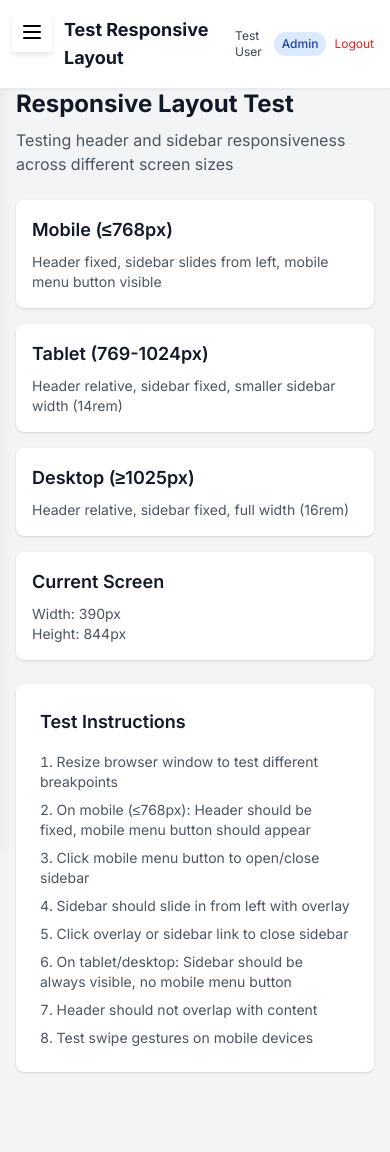
After one commit to ajibayu590/fundraising_php, a PHP site: page /test_responsive.php in a window 390 px wide. The commit adds this page. Run offline with PHP 8.4, Linux system fonts and the light colour scheme; some libraries are stand-ins or nearby versions.

Commit message:
Refactor responsive header and sidebar with mobile menu improvements
Co-authored-by: oppaipin <oppaipin@killua.cloud>

```diff
--- a/styles/main.css
+++ b/styles/main.css
@@ -96,34 +96,95 @@ body {
     border-radius: 4px;
 }
 
-/* Mobile responsive */
+/* Header Responsive Styles */
+header {
+    transition: all 0.3s ease;
+}
+
+/* Mobile Menu Button */
+.mobile-menu-btn {
+    transition: all 0.3s ease;
+    backdrop-filter: blur(10px);
+    -webkit-backdrop-filter: blur(10px);
+}
+
+/* Sidebar Base Styles */
+.sidebar {
+    transition: transform 0.3s ease, box-shadow 0.3s ease;
+    background: white;
+    border-right: 1px solid #e5e7eb;
+}
+
+/* Mobile responsive (up to 768px) */
 @media (max-width: 768px) {
+    /* Header fixed on mobile with proper z-index */
+    header {
+        position: fixed !important;
+        top: 0;
+        left: 0;
+        right: 0;
+        z-index: 50 !important;
+        backdrop-filter: blur(10px);
+        -webkit-backdrop-filter: blur(10px);
+        background: rgba(255, 255, 255, 0.95);
+        border-bottom: 1px solid rgba(229, 231, 235, 0.8);
+    }
+
+    /* Mobile menu button positioning */
+    .mobile-menu-btn {
+        position: fixed;
+        top: 1rem;
+        left: 1rem;
+        z-index: 60;
+        display: flex !important;
+        background: rgba(255, 255, 255, 0.9);
+        box-shadow: 0 4px 6px -1px rgba(0, 0, 0, 0.1);
+    }
+
+    /* Sidebar mobile behavior */
     .sidebar {
-        transform: translateX(-100%);
-        transition: transform 0.3s ease;
         position: fixed;
         top: 0;
         left: 0;
         height: 100vh;
-        z-index: 40;
         width: 16rem;
-        background: white;
-        box-shadow: 2px 0 10px rgba(0,0,0,0.1);
+        z-index: 45;
+        transform: translateX(-100%);
+        box-shadow: 4px 0 15px rgba(0, 0, 0, 0.1);
+        overflow-y: auto;
+        padding-top: 5rem; /* Space for mobile header */
     }
 
     .sidebar.mobile-open {
         transform: translateX(0);
     }
 
+    /* Main content mobile adjustments */
     .main-content {
         margin-left: 0 !important;
         padding: 1rem;
-        padding-top: 4rem; /* Space for mobile menu button */
+        padding-top: 5.5rem !important; /* Space for fixed header + mobile menu */
         width: 100%;
+        min-height: calc(100vh - 5.5rem);
     }
 
-    .mobile-menu-btn {
-        display: block !important;
+    /* Mobile overlay when sidebar is open */
+    .sidebar-overlay {
+        position: fixed;
+        top: 0;
+        left: 0;
+        right: 0;
+        bottom: 0;
+        background: rgba(0, 0, 0, 0.5);
+        z-index: 44;
+        opacity: 0;
+        visibility: hidden;
+        transition: all 0.3s ease;
+    }
+
+    .sidebar-overlay.active {
+        opacity: 1;
+        visibility: visible;
     }
 
     .desktop-only {
@@ -198,6 +307,100 @@ body {
 
 .progress-ring {
     transform: rotate(-90deg);
+}
+
+/* Additional responsive improvements */
+@media (max-width: 480px) {
+    /* Extra small mobile devices */
+    .main-content {
+        padding: 0.75rem;
+        padding-top: 5.5rem !important;
+    }
+
+    .mobile-menu-btn {
+        top: 0.75rem;
+        left: 0.75rem;
+        padding: 0.5rem;
+    }
+
+    header h1 {
+        font-size: 1.125rem !important; /* text-lg */
+        margin-left: 3rem !important;
+    }
+
+    .stats-grid {
+        gap: 0.75rem;
+    }
+
+    /* Compact form elements on small screens */
+    .form-input, .form-select {
+        padding: 0.625rem;
+        font-size: 14px;
+    }
+}
+
+/* Improved focus states for accessibility */
+.mobile-menu-btn:focus {
+    outline: 2px solid #3b82f6;
+    outline-offset: 2px;
+}
+
+.sidebar a:focus {
+    outline: 2px solid #3b82f6;
+    outline-offset: -2px;
+}
+
+/* Smooth transitions for all interactive elements */
+.sidebar a, .mobile-menu-btn, header {
+    transition: all 0.3s cubic-bezier(0.4, 0, 0.2, 1);
+}
+
+/* Prevent horizontal scroll on mobile */
+body {
+    overflow-x: hidden;
+}
+
+/* Enhanced backdrop blur support */
+@supports (backdrop-filter: blur(10px)) {
+    .mobile-menu-btn {
+        background: rgba(255, 255, 255, 0.8);
+        backdrop-filter: blur(10px);
+    }
+
+    header {
+        background: rgba(255, 255, 255, 0.95);
+        backdrop-filter: blur(10px);
+    }
+}
+
+/* Fallback for browsers without backdrop-filter */
+@supports not (backdrop-filter: blur(10px)) {
+    .mobile-menu-btn {
+        background: rgba(255, 255, 255, 0.95);
+    }
+
+    header {
+        background: rgb(255, 255, 255);
+    }
+}
+
+/* Print styles */
+@media print {
+    .mobile-menu-btn,
+    .sidebar,
+    .sidebar-overlay {
+        display: none !important;
+    }
+
+    .main-content {
+        margin-left: 0 !important;
+        padding: 0 !important;
+    }
+
+    header {
+        position: static !important;
+        box-shadow: none !important;
+    }
 }
 
 .progress-ring-circle {
--- /dev/null
+++ b/test_responsive.php
@@ -0,0 +1,130 @@
+<!DOCTYPE html>
+<html lang="id">
+<head>
+    <meta charset="UTF-8">
+    <meta name="viewport" content="width=device-width, initial-scale=1.0, maximum-scale=1.0, user-scalable=no">
+    <meta name="theme-color" content="#3b82f6">
+    <meta name="apple-mobile-web-app-capable" content="yes">
+    <meta name="apple-mobile-web-app-status-bar-style" content="default">
+    <title>Test Responsive - Fundraising System</title>
+    <script src="https://cdn.tailwindcss.com"></script>
+    <link rel="stylesheet" href="styles/main.css">
+</head>
+<body class="bg-gray-100">
+    <!-- Mobile Menu Button -->
+    <button id="mobile-menu-btn" class="mobile-menu-btn">
+        <svg class="w-6 h-6" fill="none" stroke="currentColor" viewBox="0 0 24 24">
+            <path stroke-linecap="round" stroke-linejoin="round" stroke-width="2" d="M4 6h16M4 12h16M4 18h16"></path>
+        </svg>
+    </button>
+
+    <!-- Sidebar Overlay for Mobile -->
+    <div id="sidebar-overlay" class="sidebar-overlay"></div>
+
+    <!-- Header -->
+    <header class="bg-white shadow-sm border-b">
+        <div class="max-w-7xl mx-auto px-4 sm:px-6 lg:px-8">
+            <div class="flex justify-between items-center py-4">
+                <div class="flex items-center">
+                    <h1 class="text-xl md:text-2xl font-bold text-gray-900 ml-12 md:ml-0">Test Responsive Layout</h1>
+                </div>
+                <div class="flex items-center space-x-2 md:space-x-4">
+                    <span class="text-xs md:text-sm text-gray-700 hidden sm:block">Test User</span>
+                    <span class="inline-flex items-center px-2 py-1 md:px-2.5 md:py-0.5 rounded-full text-xs font-medium bg-blue-100 text-blue-800">Admin</span>
+                    <a href="#" class="text-xs md:text-sm text-red-600 hover:text-red-800 transition-colors">Logout</a>
+                </div>
+            </div>
+        </div>
+    </header>
+
+    <div class="flex">
+        <!-- Test Sidebar -->
+        <aside id="sidebar" class="sidebar bg-white shadow-lg min-h-screen">
+            <nav class="mt-8">
+                <div class="px-4 space-y-2">
+                    <a href="#" class="sidebar-link flex items-center px-4 py-2 text-gray-700 hover:bg-blue-50 hover:text-blue-700 rounded-lg transition-colors">
+                        <svg class="w-5 h-5 mr-3" fill="none" stroke="currentColor" viewBox="0 0 24 24">
+                            <path stroke-linecap="round" stroke-linejoin="round" stroke-width="2" d="M3 7v10a2 2 0 002 2h14a2 2 0 002-2V9a2 2 0 00-2-2H5a2 2 0 00-2-2z"></path>
+                        </svg>
+                        Dashboard
+                    </a>
+                    <a href="#" class="sidebar-link flex items-center px-4 py-2 text-gray-700 hover:bg-blue-50 hover:text-blue-700 rounded-lg transition-colors">
+                        <svg class="w-5 h-5 mr-3" fill="none" stroke="currentColor" viewBox="0 0 24 24">
+                            <path stroke-linecap="round" stroke-linejoin="round" stroke-width="2" d="M17.657 16.657L13.414 20.9a1.998 1.998 0 01-2.827 0l-4.244-4.243a8 8 0 1111.314 0z"></path>
+                        </svg>
+                        Kunjungan
+                    </a>
+                    <a href="#" class="sidebar-link flex items-center px-4 py-2 text-gray-700 hover:bg-blue-50 hover:text-blue-700 rounded-lg transition-colors">
+                        <svg class="w-5 h-5 mr-3" fill="none" stroke="currentColor" viewBox="0 0 24 24">
+                            <path stroke-linecap="round" stroke-linejoin="round" stroke-width="2" d="M12 4.354a4 4 0 110 5.292M15 21H3v-1a6 6 0 0112 0v1z"></path>
+                        </svg>
+                        Donatur
+                    </a>
+                    <a href="#" class="sidebar-link flex items-center px-4 py-2 text-gray-700 hover:bg-blue-50 hover:text-blue-700 rounded-lg transition-colors">
+                        <svg class="w-5 h-5 mr-3" fill="none" stroke="currentColor" viewBox="0 0 24 24">
+                            <path stroke-linecap="round" stroke-linejoin="round" stroke-width="2" d="M12 4.354a4 4 0 110 5.292M15 21H3v-1a6 6 0 0112 0v1z"></path>
+                        </svg>
+                        Users
+                    </a>
+                </div>
+            </nav>
+        </aside>
+
+        <!-- Main Content -->
+        <div class="main-content flex-1 p-4 md:p-8">
+            <div class="mb-6 md:mb-8">
+                <h2 class="text-2xl md:text-3xl font-bold text-gray-900 mb-2">Responsive Layout Test</h2>
+                <p class="text-gray-600">Testing header and sidebar responsiveness across different screen sizes</p>
+            </div>
+
+            <!-- Test Cards -->
+            <div class="stats-grid grid-cols-1 sm:grid-cols-2 lg:grid-cols-4 gap-4 mb-6">
+                <div class="bg-white rounded-lg shadow p-4 md:p-6">
+                    <h3 class="text-lg font-semibold text-gray-900 mb-2">Mobile (≤768px)</h3>
+                    <p class="text-sm text-gray-600">Header fixed, sidebar slides from left, mobile menu button visible</p>
+                </div>
+                <div class="bg-white rounded-lg shadow p-4 md:p-6">
+                    <h3 class="text-lg font-semibold text-gray-900 mb-2">Tablet (769-1024px)</h3>
+                    <p class="text-sm text-gray-600">Header relative, sidebar fixed, smaller sidebar width (14rem)</p>
+                </div>
+                <div class="bg-white rounded-lg shadow p-4 md:p-6">
+                    <h3 class="text-lg font-semibold text-gray-900 mb-2">Desktop (≥1025px)</h3>
+                    <p class="text-sm text-gray-600">Header relative, sidebar fixed, full width (16rem)</p>
+                </div>
+                <div class="bg-white rounded-lg shadow p-4 md:p-6">
+                    <h3 class="text-lg font-semibold text-gray-900 mb-2">Current Screen</h3>
+                    <p class="text-sm text-gray-600">Width: <span id="screen-width">-</span>px</p>
+                    <p class="text-sm text-gray-600">Height: <span id="screen-height">-</span>px</p>
+                </div>
+            </div>
+
+            <!-- Test Instructions -->
+            <div class="bg-white rounded-lg shadow p-6">
+                <h3 class="text-lg font-semibold text-gray-900 mb-4">Test Instructions</h3>
+                <ol class="list-decimal list-inside space-y-2 text-sm text-gray-600">
+                    <li>Resize browser window to test different breakpoints</li>
+                    <li>On mobile (≤768px): Header should be fixed, mobile menu button should appear</li>
+                    <li>Click mobile menu button to open/close sidebar</li>
+                    <li>Sidebar should slide in from left with overlay</li>
+                    <li>Click overlay or sidebar link to close sidebar</li>
+                    <li>On tablet/desktop: Sidebar should be always visible, no mobile menu button</li>
+                    <li>Header should not overlap with content</li>
+                    <li>Test swipe gestures on mobile devices</li>
+                </ol>
+            </div>
+        </div>
+    </div>
+
+    <script>
+        // Update screen dimensions
+        function updateScreenInfo() {
+            document.getElementById('screen-width').textContent = window.innerWidth;
+            document.getElementById('screen-height').textContent = window.innerHeight;
+        }
+
+        updateScreenInfo();
+        window.addEventListener('resize', updateScreenInfo);
+    </script>
+    <script src="js/mobile-menu.js"></script>
+</body>
+</html>
```
Also changed, not shown: other parts of styles/main.css (+52 -4 lines), HEADER_SIDEBAR_FIX.md (added, +196 -0 lines), dashboard.php (+9 -21 lines), donatur.php (+10 -6 lines), js/mobile-menu.js (added, +119 -0 lines), kunjungan.php (+8 -4 lines), users.php (+8 -4 lines).
